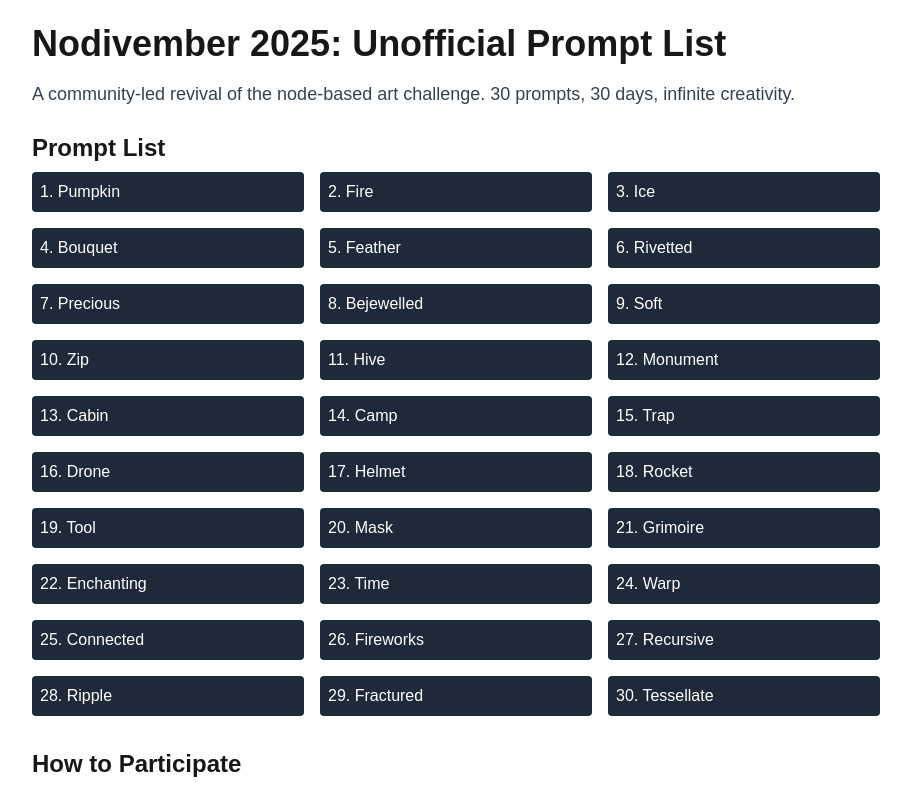
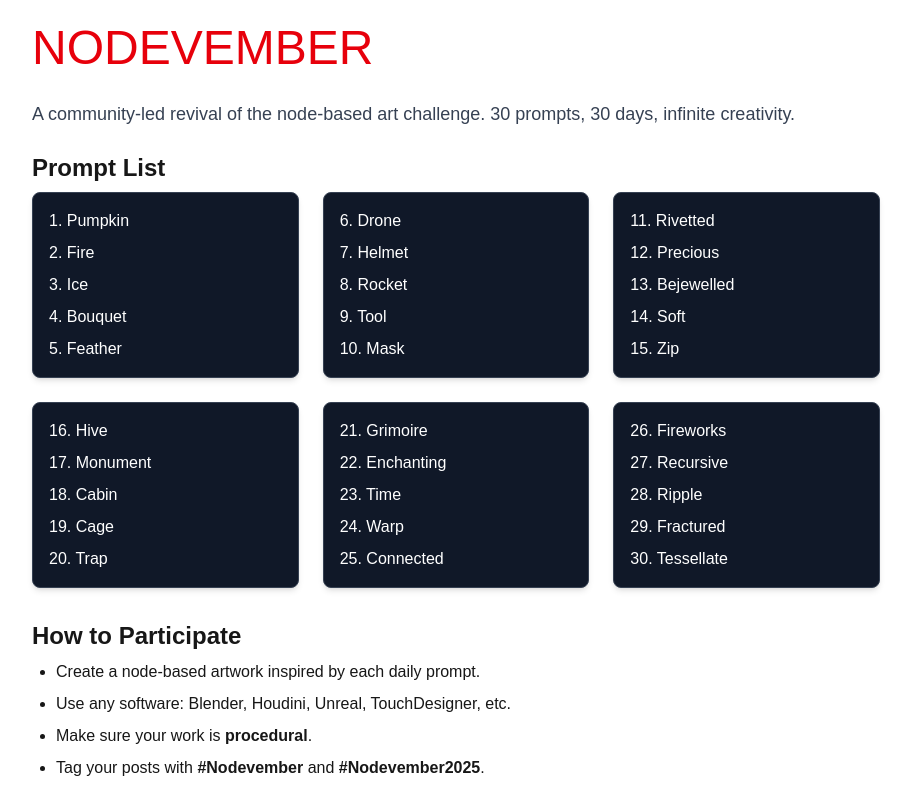
Before and after one commit to AbisoyeOnanuga/nodevember-2025, a Next.js app: page / in a window 1280 px wide. Shown: the top 791 px of the page, without its empty margins (184-1095 px from the left). Built offline with nearby package versions, Linux system fonts and the light colour scheme.

Commit message:
update tailwind config, page, promptgrid

```diff
--- a/src/app/page.tsx
+++ b/src/app/page.tsx
@@ -5,7 +5,8 @@ import Links from '../components/Links'
 export default function Page() {
   return (
     <main className="max-w-4xl mx-auto p-6">
-      <h1 className="text-4xl font-bold mb-4">Nodivember 2025: Unofficial Prompt List</h1>
+      <h1 className="text-5xl font-title text-red-600">NODEVEMBER</h1>
+      <p className="text-lg font-body text-white">Unofficial 2025 Prompt List</p>
       <p className="mb-6 text-lg text-gray-700 dark:text-gray-300">
         A community-led revival of the node-based art challenge. 30 prompts, 30 days, infinite creativity.
       </p>
--- a/src/components/PromptGrid.tsx
+++ b/src/components/PromptGrid.tsx
@@ -1,20 +1,25 @@
-const prompts = [
-    "Pumpkin", "Fire", "Ice", "Bouquet", "Feather",
-    "Rivetted", "Precious", "Bejewelled", "Soft", "Zip",
-    "Hive", "Monument", "Cabin", "Camp", "Trap",
-    "Drone", "Helmet", "Rocket", "Tool", "Mask",
-    "Grimoire", "Enchanting", "Time", "Warp", "Connected",
-    "Fireworks", "Recursive", "Ripple", "Fractured", "Tessellate"
+const groupedPrompts = [
+  ["Pumpkin", "Fire", "Ice", "Bouquet", "Feather"],
+  ["Drone", "Helmet", "Rocket", "Tool", "Mask"],
+  ["Rivetted", "Precious", "Bejewelled", "Soft", "Zip"],
+  ["Hive", "Monument", "Cabin", "Cage", "Trap"],
+  ["Grimoire", "Enchanting", "Time", "Warp", "Connected"],
+  ["Fireworks", "Recursive", "Ripple", "Fractured", "Tessellate"]
 ]
+
 
 export default function PromptGrid() {
   return (
     <section className="mb-8">
       <h2 className="text-2xl font-semibold mb-2">Prompt List</h2>
-        <div className="grid grid-cols-3 gap-4">
-          {prompts.map((prompt, index) => (
-            <div key={index} className="bg-gray-800 text-white p-2 rounded">
-              {index + 1}. {prompt}
+      <div className="grid grid-cols-3 gap-6">
+        {groupedPrompts.map((group, i) => (
+          <div key={i} className="bg-gray-900 rounded-lg p-4 border border-gray-700 shadow-md">
+            <ul className="space-y-2 text-white font-body">
+              {group.map((prompt, j) => (
+                <li key={j}>{i * 5 + j + 1}. {prompt}</li>
+              ))}
+            </ul>
           </div>
         ))}
       </div>
--- a/tailwind.config.js
+++ b/tailwind.config.js
@@ -1,11 +1,17 @@
 /** @type {import('tailwindcss').Config} */
 module.exports = {
     content: [
-      "./src/app/**/*.{js,ts,jsx,tsx}",
-      "./src/components/**/*.{js,ts,jsx,tsx}"
+        "./src/app/**/*.{js,ts,jsx,tsx}",
+        "./src/components/**/*.{js,ts,jsx,tsx}"
     ],
     theme: {
-      extend: {},
+        extend: {
+            fontFamily: {
+                title: ['Anton', 'sans-serif'],
+                body: ['Inter', 'sans-serif'],
+            },
+            }
+            ,
     },
     plugins: [],
-  }
+    }
```
Lines whose indentation alone changed are shown as unchanged.
